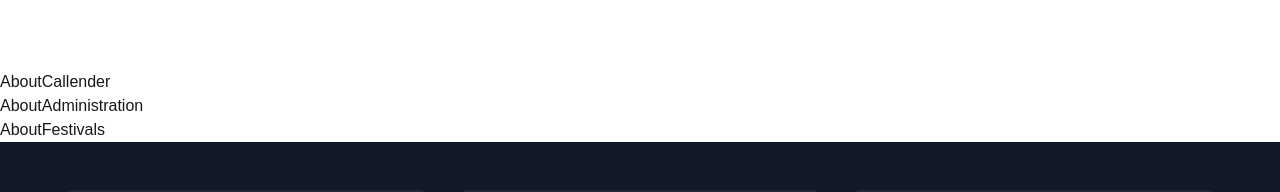
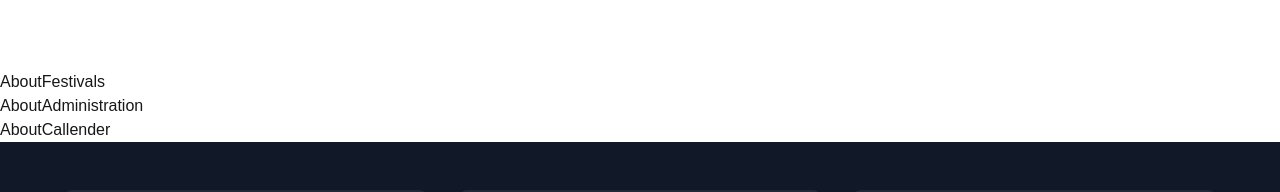
Before and after one commit to gaureshpai/temple, a Next.js app: page /About in a window 1280 px wide. Shown: the part 1347-1539 px from the top of the page. Built offline with nearby package versions, Linux system fonts and the light colour scheme.

Commit message:
About page rendering order changed

```diff
--- a/app/About/page.tsx
+++ b/app/About/page.tsx
@@ -8,9 +8,9 @@ const page = () => {
   return (
     <div className='min-h-[80vh]'>
       <AboutHistory/>
+      <AboutFestivals />
+      <AboutAdministration />
       <AboutCallender/>
-      <AboutAdministration/>
-      <AboutFestivals/>
     </div>
   )
 }
```
